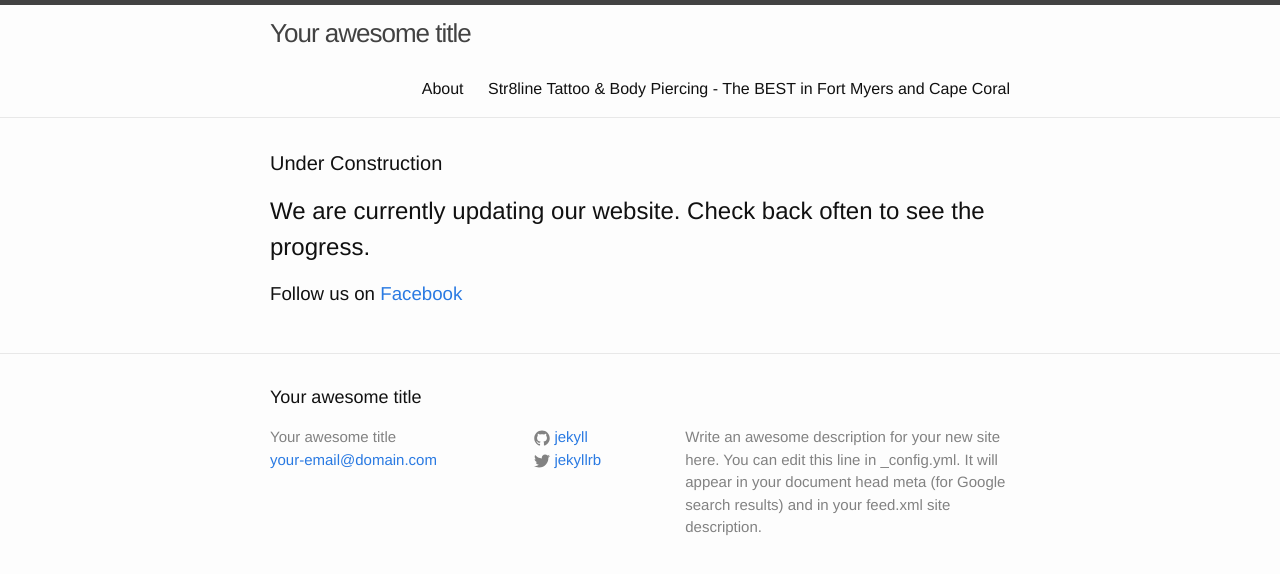
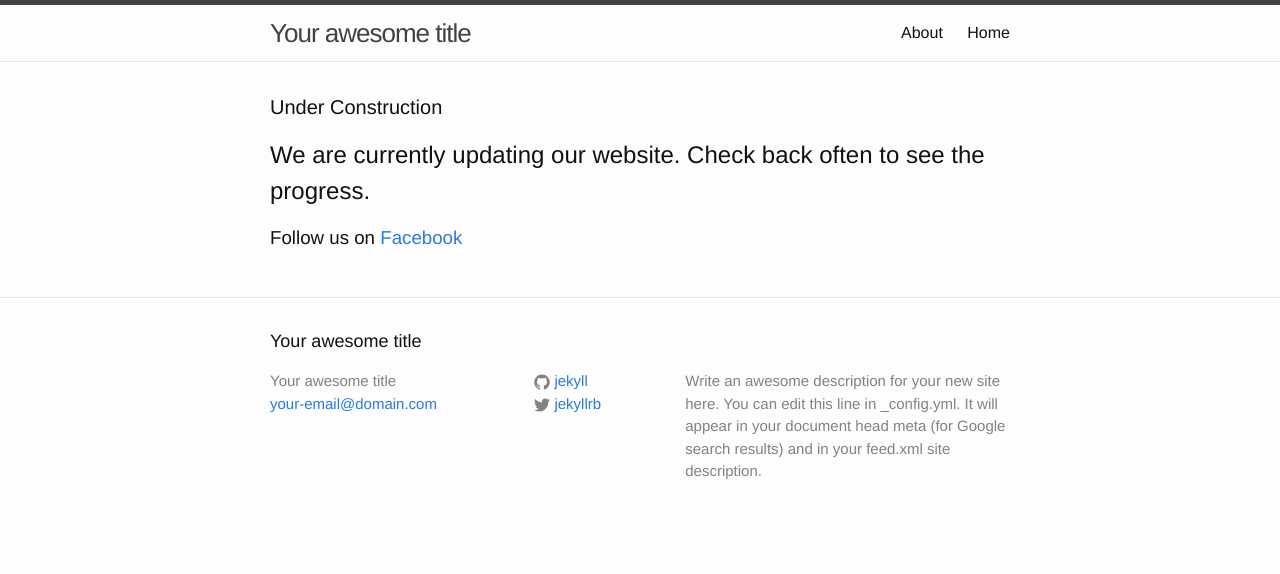
Before and after one commit to jpreston86/Str8line, a Jekyll site: the page built from index.html, in a window 1280 px wide. Shown: the top 574 px of the page. Built offline with Jekyll 4.4.1, drawn with Linux system fonts in a browser that asks for light colours.

Commit message:
Update from Forestry.io - index.html

```diff
--- a/index.html
+++ b/index.html
@@ -1,5 +1,5 @@
 ---
-title: 'Str8line Tattoo & Body Piercing - The BEST in Fort Myers and Cape Coral '
+title: Home
 layout: default
 ---
 <div class="home">
```
